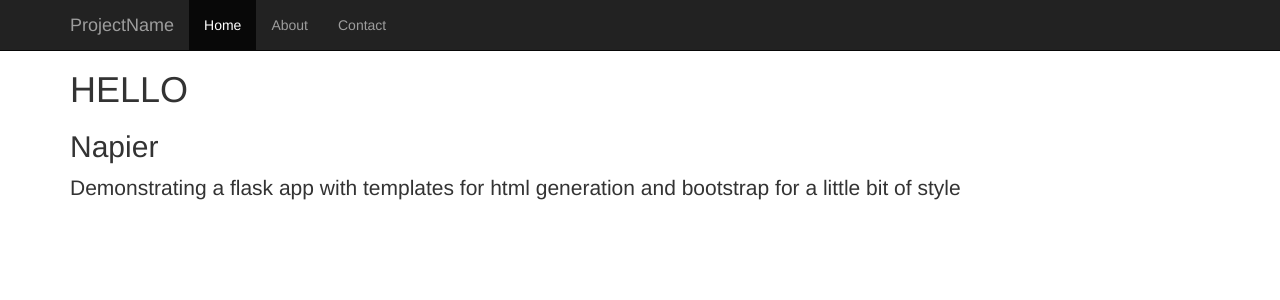
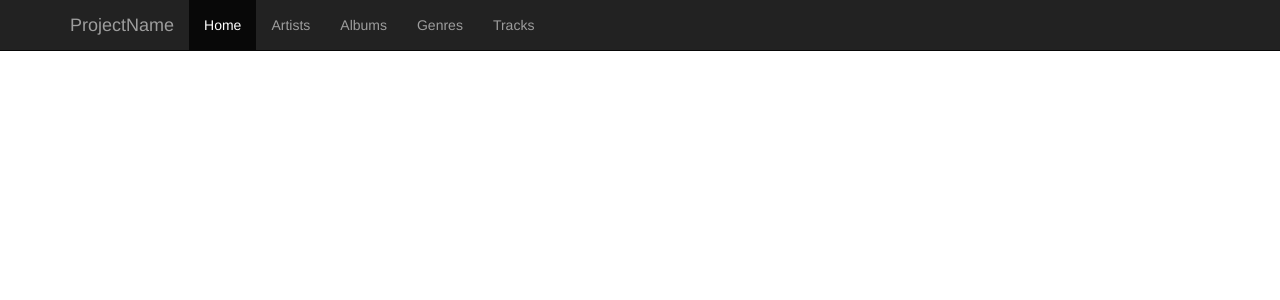
Before and after one commit to mcm377/set09103, a Flask app: page /albums/ in a window 1280 px wide. Shown: the top 300 px of the page. Run offline with Flask 2, Linux system fonts and the light colour scheme; some libraries are stand-ins or nearby versions.

Commit message:
Added links to navbar

```diff
--- a/coursework1/src/templates/header.html
+++ b/coursework1/src/templates/header.html
@@ -25,18 +25,18 @@
       </div>
       <div id="navbar" class="collapse navbar-collapse">
       <ul class="nav navbar-nav">
-        <li class="active"><a href="#">Home</a></li>
-        <li><a href="#about">About</a></li>
-        <li><a href="#contact">Contact</a></li>
+        <li class="active"><a href="/">Home</a></li>
+        <li><a href="/artists/">Artists</a></li>
+        <li><a href="/albums/">Albums</a></li>
+        <li><a href="/genres/">Genres</a></li>
+        <li><a href="/tracks/">Tracks</a></li>
        </ul>
        </div>
     </div>
   </nav>
 
    <div class="container">
-        <h1>HELLO</h1>
-        <h2>Napier</h2>
-        <p class="lead">Demonstrating a flask app with templates for html generation and bootstrap for a little bit of style</p>
+        {%  block content %}    {% endblock %}
   </div>
 
   <script src="https://ajax.googleapis.com/ajax/libs/jquery/1.11.3/jquery.min.js"></script>
@@ -50,7 +50,7 @@
         <li><a href="/genres/">Genres</a></li>
         <li><a href="/tracks/">Tracks</a></li>
     </ul>
-    {%  block content %}    {% endblock %}
+
 </body>#}
 
 </html>
```
